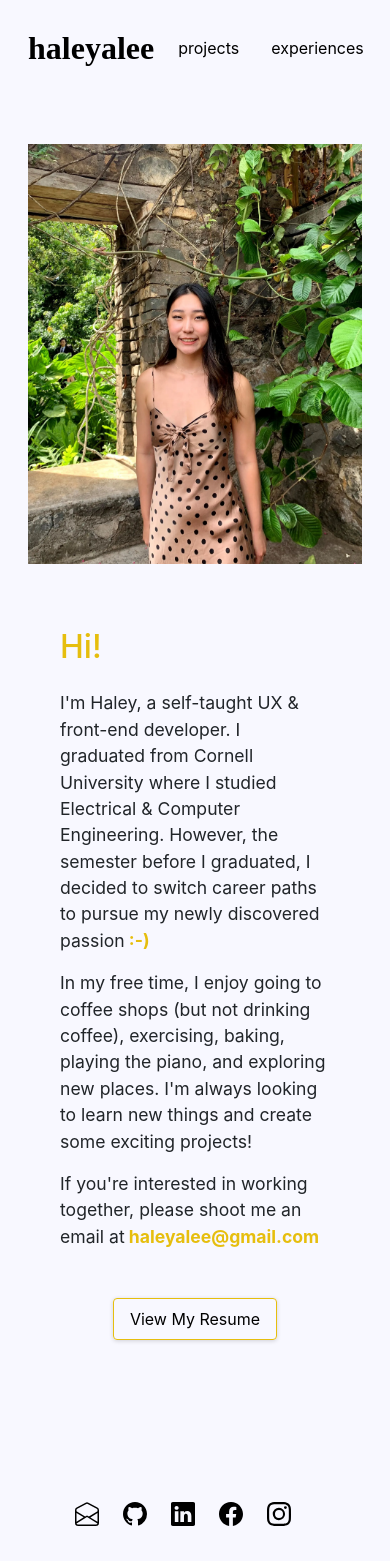
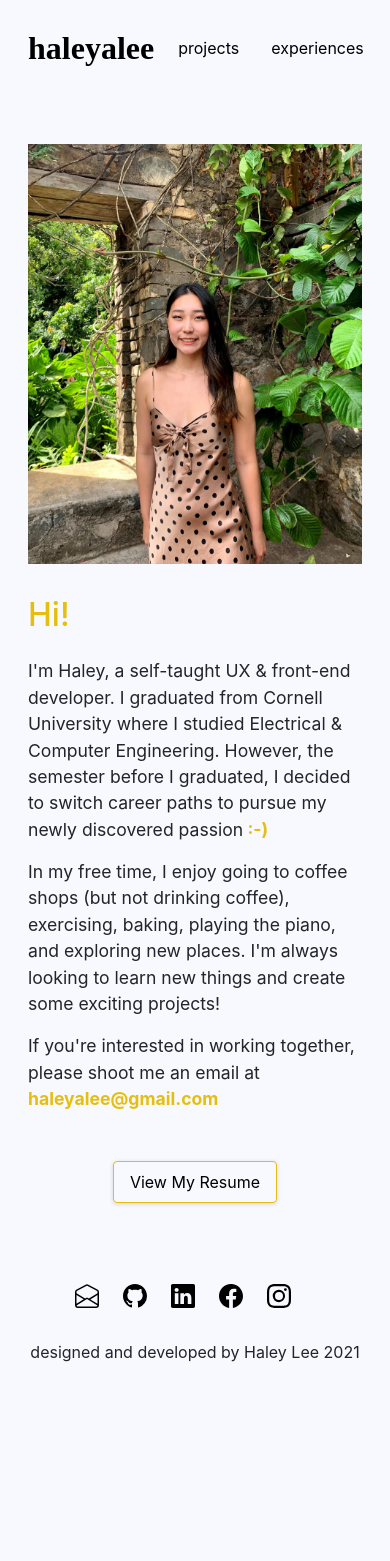
Before and after one commit to haleyalee/haleyalee-website, a React (Create React App) app: page /about in a window 390 px wide. Shown: the top 1561 px of the page. After the commit the page ends 1396 px from the top, so only its background shows below. Built offline with nearby package versions, Linux system fonts and the light colour scheme; a web font is replaced by a local one.

Commit message:
Mobile responsive about page

```diff
--- a/src/components/About/About.css
+++ b/src/components/About/About.css
@@ -74,6 +74,12 @@
   box-shadow: rgba(0, 0, 0, 0.1) 0px 4px 12px;
 }
 
+@media (max-width: 576px) {
+  #about .details {
+    padding: 0 !important;
+  }
+}
+
 @media (min-width: 768px) {
   #about .image {
     height: 75%;
```
